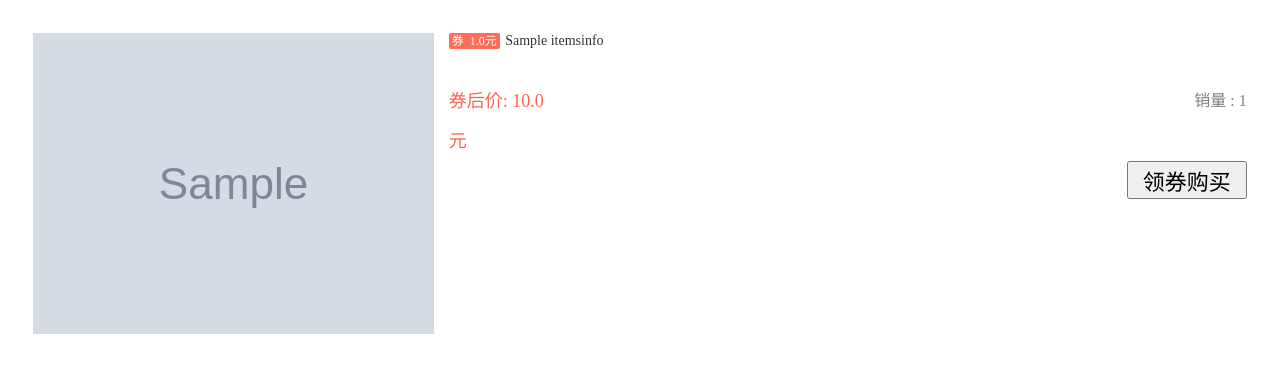
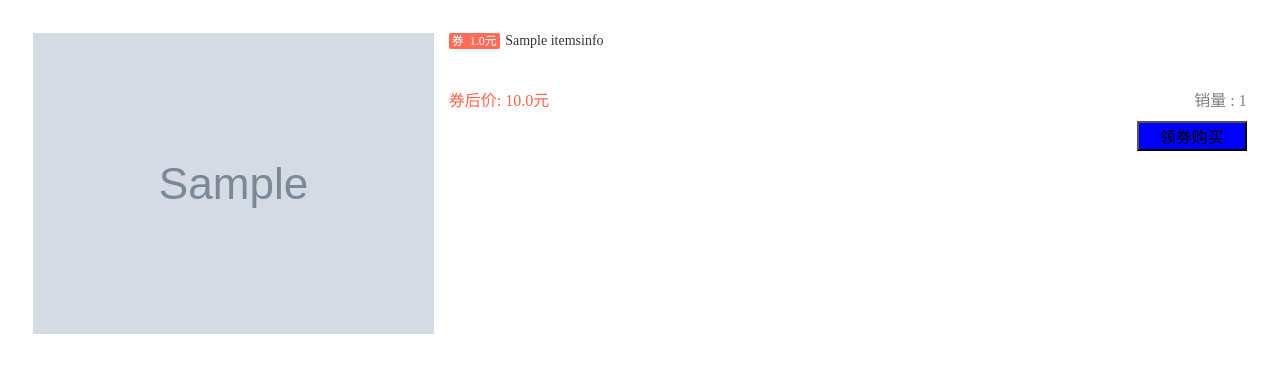
Before and after one commit to lidbcode/quanduoduo, a Django app: page /dwxk/index/ in a window 1280 px wide. Shown: the top 373 px of the page. Run offline with Django 3.2, Linux system fonts and the light colour scheme; tables that the repository leaves empty hold one stand-in row (values such as "Sample post"); grey boxes marked "Sample" are stand-in pictures.

Commit message:
update css

```diff
--- a/dwxk/static/css/index.css
+++ b/dwxk/static/css/index.css
@@ -61,13 +61,13 @@
 }
 .price-value{
   color: #fe634d;
-  font-size: 18px;
+  font-size: 16px;
   float: left;
   width: 110px;
 }
 .buy-button{
   color: ##fff;
-  font-size:22px;
-  width:120px;
-  background:##121956;
+  font-size:16px;
+  width:110px;
+  background:#0000FF;
 }
```
